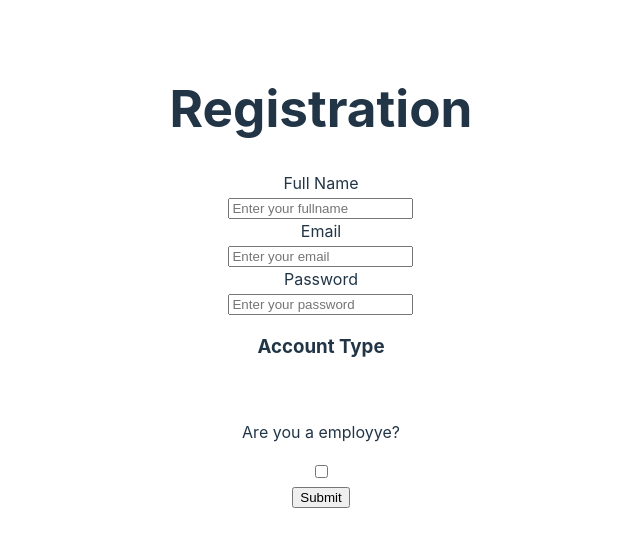
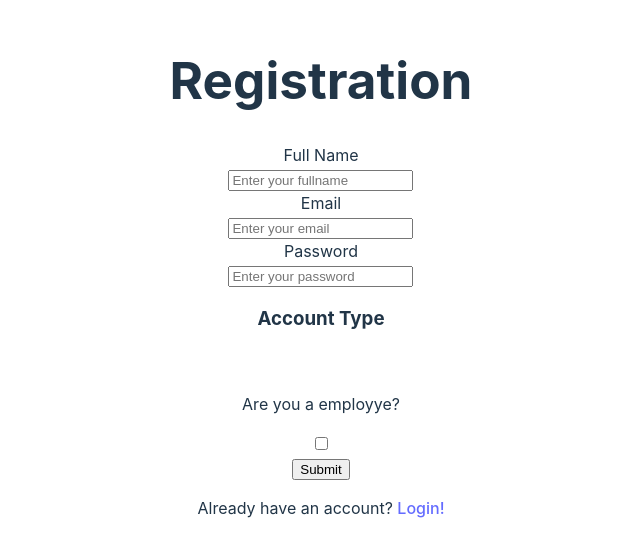
Before and after one commit to SeckMohameth/EDP-Capstone, a React (Vite) app in the folder client/react-app/: page /signup in a window 1280 px wide. Shown: the part 123-680 px from the top of the page, without its empty margins (319-959 px from the left). Built offline with nearby package versions, Linux system fonts and the light colour scheme.

Commit message:
add link

```diff
--- a/client/react-app/src/Pages/Signup.jsx
+++ b/client/react-app/src/Pages/Signup.jsx
@@ -1,5 +1,6 @@
 import React from 'react'
 import { useState } from 'react';
+import { Link } from 'react-router-dom'
 
 function Signup() {
     let [name, setName] = useState("");
@@ -72,6 +73,7 @@ const handleSubmit = () => {
             <input type="submit"/>
 
         </form>
+        <p>Already have an account? <Link to="/">Login!</Link></p>
     </div>
   )
 }
```
